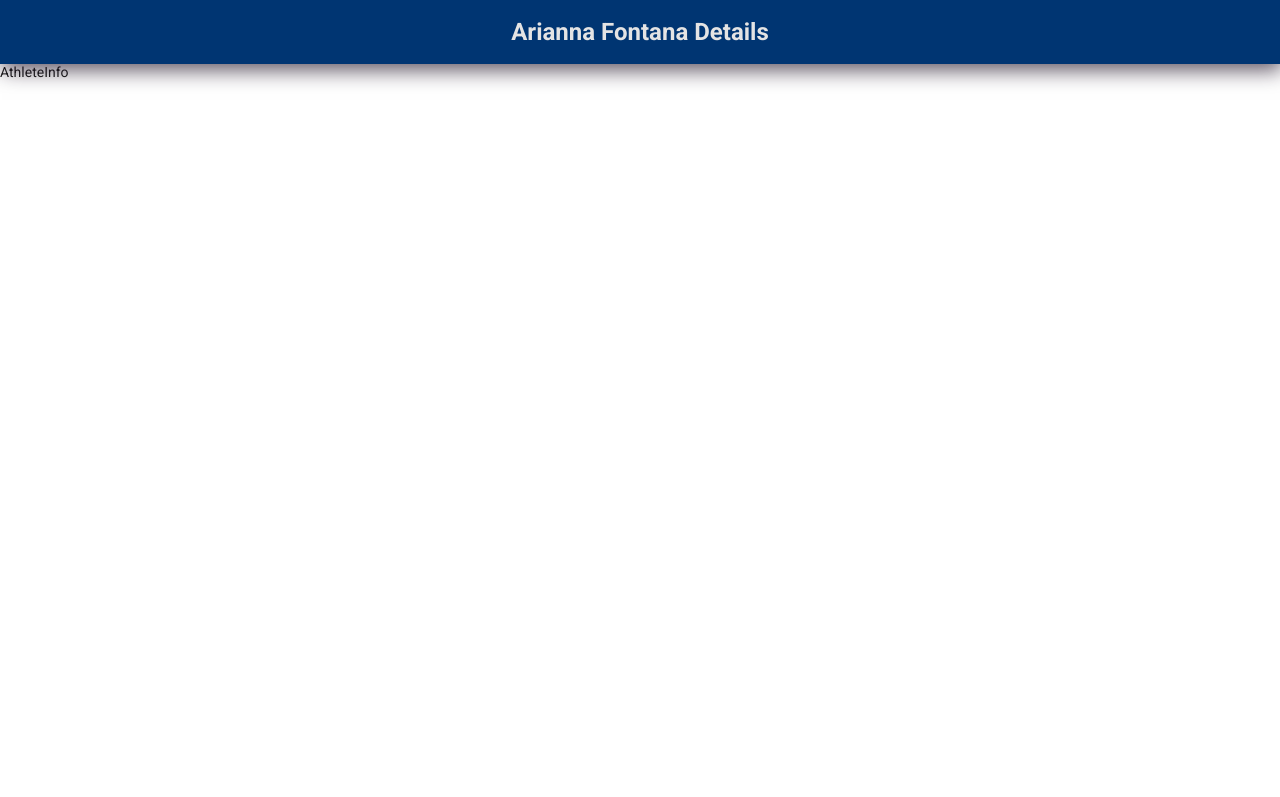
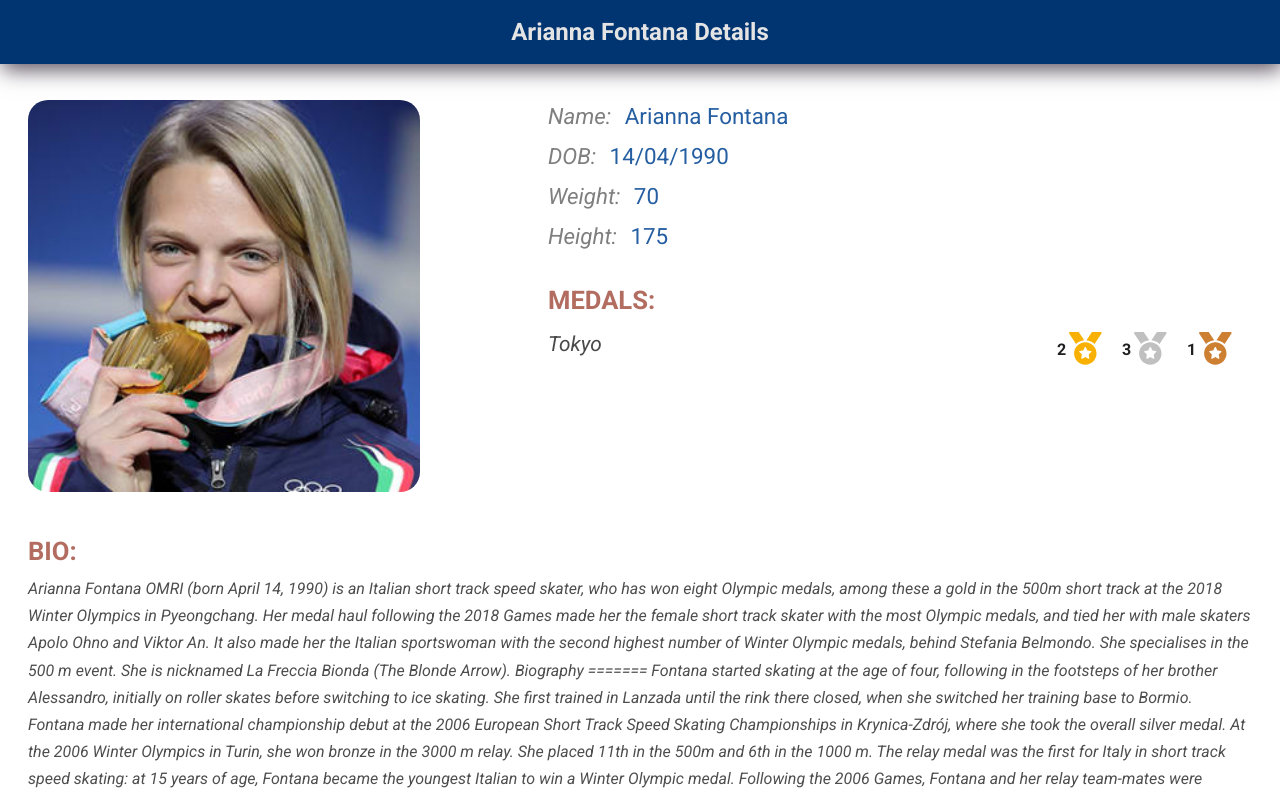
Before and after one commit to fadia19/OC-Athletes, a React (Create React App) app in the folder athletes/: page /athlete in a window 1280 px wide. Shown: the top 797 px of the page. Built offline with nearby package versions, Linux system fonts and the light colour scheme; what redux-promise-middleware would draw is missing.

Commit message:
athlete information page

```diff
--- a/athletes/public/index.html
+++ b/athletes/public/index.html
@@ -14,7 +14,6 @@
       name="description"
       content="Web site created using create-react-app"
     />
-    <link rel="apple-touch-icon" href="%PUBLIC_URL%/logo192.png" />
     <!--
       manifest.json provides metadata used when your web app is installed on a
       user's mobile device or desktop. See https://developers.google.com/web/fundamentals/web-app-manifest/
--- a/athletes/src/App.scss
+++ b/athletes/src/App.scss
@@ -0,0 +1,4 @@
+h3,
+p {
+  margin-block: 0;
+}
--- a/athletes/src/App.tsx
+++ b/athletes/src/App.tsx
@@ -2,9 +2,9 @@ import { ConfigProvider } from "antd";
 import { connect } from "react-redux";
 import { Navigate, Route, Routes } from "react-router-dom";
 import "./App.scss";
-import AthleteInfo from "./components/AthleteInfo/AthleteInfo";
 import BaseLayout from "./Layout/BaseLayout";
 import { IAthlete } from "./models/athletes";
+import AthleteDetails from "./pages/AthleteDetails";
 import Home from "./pages/Home";
 
 type Props = {
@@ -31,7 +31,7 @@ const App = ({ selectedAthlete }: Props) => (
         path="/athlete"
         element={
           <BaseLayout
-            component={<AthleteInfo />}
+            component={<AthleteDetails />}
             pageTitle={`${selectedAthlete?.name} ${selectedAthlete?.surname} Details`}
           />
         }
--- /dev/null
+++ b/athletes/src/assets/MedalIcon.tsx
@@ -0,0 +1,17 @@
+import Icon, {
+  CustomIconComponentProps,
+} from "@ant-design/icons/lib/components/Icon";
+
+const MedalIcon = () => (
+  <svg
+    xmlns="http://www.w3.org/2000/svg"
+    width="1.2em"
+    height="1.2em"
+    viewBox="0 0 512 512"
+  >
+    <path d="M16 0H144c5.3 0 10.3 2.7 13.3 7.1l81.1 121.6c-49.5 4.1-94 25.6-127.6 58.3L2.7 24.9C-.6 20-.9 13.7 1.9 8.5S10.1 0 16 0zM509.3 24.9L401.2 187.1c-33.5-32.7-78.1-54.2-127.6-58.3L354.7 7.1c3-4.5 8-7.1 13.3-7.1H496c5.9 0 11.3 3.2 14.1 8.5s2.5 11.5-.8 16.4zM432 336c0 97.2-78.8 176-176 176s-176-78.8-176-176s78.8-176 176-176s176 78.8 176 176zM264.4 241.1c-3.4-7-13.3-7-16.8 0l-22.4 45.4c-1.4 2.8-4 4.7-7 5.1L168 298.9c-7.7 1.1-10.7 10.5-5.2 16l36.3 35.4c2.2 2.2 3.2 5.2 2.7 8.3l-8.6 49.9c-1.3 7.6 6.7 13.5 13.6 9.9l44.8-23.6c2.7-1.4 6-1.4 8.7 0l44.8 23.6c6.9 3.6 14.9-2.2 13.6-9.9l-8.6-49.9c-.5-3 .5-6.1 2.7-8.3l36.3-35.4c5.6-5.4 2.5-14.8-5.2-16l-50.1-7.3c-3-.4-5.7-2.4-7-5.1l-22.4-45.4z" />
+  </svg>
+);
+export default (props: Partial<CustomIconComponentProps>) => (
+  <Icon component={MedalIcon} {...props} />
+);
--- /dev/null
+++ b/athletes/src/components/AthleteInfo/AthleteInfo.scss
@@ -0,0 +1,52 @@
+.athlete-info-wrapper {
+  .athlete-photo {
+    padding: 0.75rem;
+    width: 100%;
+    border-radius: 2rem;
+  }
+
+  .athlete-personal-info {
+    padding: 0.75rem;
+
+    .info-wrapper {
+      margin-bottom: 0.5rem;
+      .field-label {
+        font-size: 1.4rem;
+        color: #7f7f7f;
+        font-style: italic;
+      }
+
+      .field-value {
+        color: #255ea1;
+        font-weight: 400;
+        line-height: 2rem;
+        font-size: 1.4rem;
+        margin-left: 0.5rem;
+      }
+    }
+  }
+
+  .athlete-achievements {
+    margin-top: 1rem;
+
+    .section-header {
+      font-size: 1.6rem;
+      font-weight: 700;
+      color: #b26d60;
+      margin-bottom: 0.5rem;
+      line-height: 2rem;
+      text-transform: uppercase;
+    }
+
+    .bio-wrapper {
+      padding: 0.75rem;
+      .athlete-bio {
+        font-size: 1rem;
+        width: 100%;
+        line-height: 1.7rem;
+        color: #4e4e4e;
+        font-style: italic;
+      }
+    }
+  }
+}
--- a/athletes/src/components/AthleteInfo/AthleteInfo.tsx
+++ b/athletes/src/components/AthleteInfo/AthleteInfo.tsx
@@ -1,3 +1,59 @@
-const AthleteInfo = () => <div>AthleteInfo</div>;
+import { Col, Row } from "antd";
+import { connect } from "react-redux";
+import { IAthlete } from "../../models/athletes";
+import AthleteMedals from "../AthleteMedals";
+import "./AthleteInfo.scss";
 
-export default AthleteInfo;
+type Props = {
+  selectedAthlete: IAthlete;
+};
+
+const AthleteInfo = ({ selectedAthlete }: Props) => (
+  <div className="athlete-info-wrapper">
+    <Row>
+      <Col md={{ span: 8 }} sm={{ span: 12 }} xs={{ span: 24 }}>
+        <img src="/photo_oc.jpeg" alt="athlete" className="athlete-photo" />
+      </Col>
+      <Col md={{ span: 14, offset: 2 }} sm={{ span: 12 }} xs={{ span: 24 }}>
+        <div className="athlete-personal-info">
+          <p className="info-wrapper">
+            <span className="field-label">Name: </span>
+            <span className="field-value">
+              {selectedAthlete.name} {selectedAthlete.surname}
+            </span>
+          </p>
+          <p className="info-wrapper">
+            <span className="field-label">DOB: </span>
+            <span className="field-value">{selectedAthlete.date_of_birth}</span>
+          </p>
+          <p className="info-wrapper">
+            <span className="field-label">Weight: </span>
+            <span className="field-value">{selectedAthlete.weight}</span>
+          </p>
+          <p className="info-wrapper">
+            <span className="field-label">Height: </span>
+            <span className="field-value">{selectedAthlete.height}</span>
+          </p>
+        </div>
+        <AthleteMedals />
+      </Col>
+    </Row>
+    <Row className="athlete-achievements">
+      <Col
+        md={{ span: 24 }}
+        sm={{ span: 24 }}
+        xs={{ span: 24 }}
+        className="bio-wrapper"
+      >
+        <h3 className="section-header">Bio:</h3>
+        <p className="athlete-bio">{selectedAthlete.bio}</p>
+      </Col>
+    </Row>
+  </div>
+);
+
+const mapStateToProps = ({ athletesState: { selectedAthlete } }: any) => ({
+  selectedAthlete,
+});
+
+export default connect(mapStateToProps)(AthleteInfo);
--- /dev/null
+++ b/athletes/src/components/AthleteMedals/AthleteMedals.scss
@@ -0,0 +1,53 @@
+.medals-wrapper {
+  padding: 0.75rem;
+  .medals-header {
+    font-size: 1.6rem;
+    font-weight: 700;
+    color: #b26d60;
+    line-height: 2rem;
+    text-transform: uppercase;
+  }
+  .medals-listing {
+    display: inline-flex;
+    justify-content: space-between;
+    width: 100%;
+    margin: 0.5rem 0;
+
+    .game-name {
+      font-size: 1.3rem;
+      color: #494949;
+      padding-top: 0.5rem;
+      font-style: italic;
+    }
+    .medal {
+      top: 0.5rem;
+      position: relative;
+      margin-right: 1.25rem;
+      svg {
+        font-size: 1.7rem;
+      }
+
+      &.gold-medal {
+        svg path {
+          fill: #f9b101;
+        }
+      }
+
+      &.silver-medal {
+        svg path {
+          fill: #c0c0c0;
+        }
+      }
+      &.bronze-medal {
+        svg path {
+          fill: #cd7f32;
+        }
+      }
+    }
+    .medal-score {
+      font-weight: 600;
+      font-size: 1rem;
+      padding-right: 0.2rem;
+    }
+  }
+}
--- /dev/null
+++ b/athletes/src/components/AthleteMedals/index.tsx
@@ -0,0 +1,21 @@
+import MedalIcon from "../../assets/MedalIcon";
+import "./AthleteMedals.scss";
+
+const AthleteMedals = () => (
+  <div className="medals-wrapper">
+    <h3 className="medals-header">Medals:</h3>
+    <div className="medals-listing">
+      <p className="game-name">Tokyo</p>
+      <div className="athlete-medals">
+        <span className="medal-score">2</span>
+        <MedalIcon fill="#eda800" className="medal gold-medal" />
+        <span className="medal-score">3</span>
+        <MedalIcon fill="#eda800" className="medal silver-medal" />
+        <span className="medal-score">1</span>
+        <MedalIcon fill="#eda800" className="medal bronze-medal" />
+      </div>
+    </div>
+  </div>
+);
+
+export default AthleteMedals;
--- /dev/null
+++ b/athletes/src/pages/AthleteDetails/AthleteDetails.scss
@@ -0,0 +1,3 @@
+.athlete-details-wrapper {
+  padding: 1.5rem 1rem;
+}
--- /dev/null
+++ b/athletes/src/pages/AthleteDetails/index.tsx
@@ -0,0 +1,10 @@
+import AthleteInfo from "../../components/AthleteInfo/AthleteInfo";
+import "./AthleteDetails.scss";
+
+const AthleteDetails = () => (
+  <div className="athlete-details-wrapper">
+    <AthleteInfo />
+  </div>
+);
+
+export default AthleteDetails;
```
Also changed, not shown: athletes/public/photo_oc.jpeg (added).
